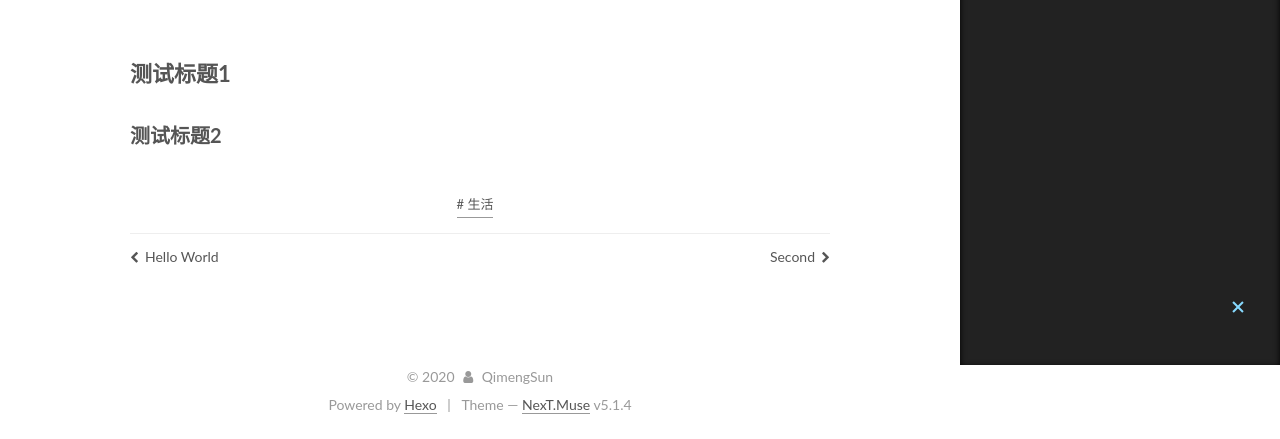
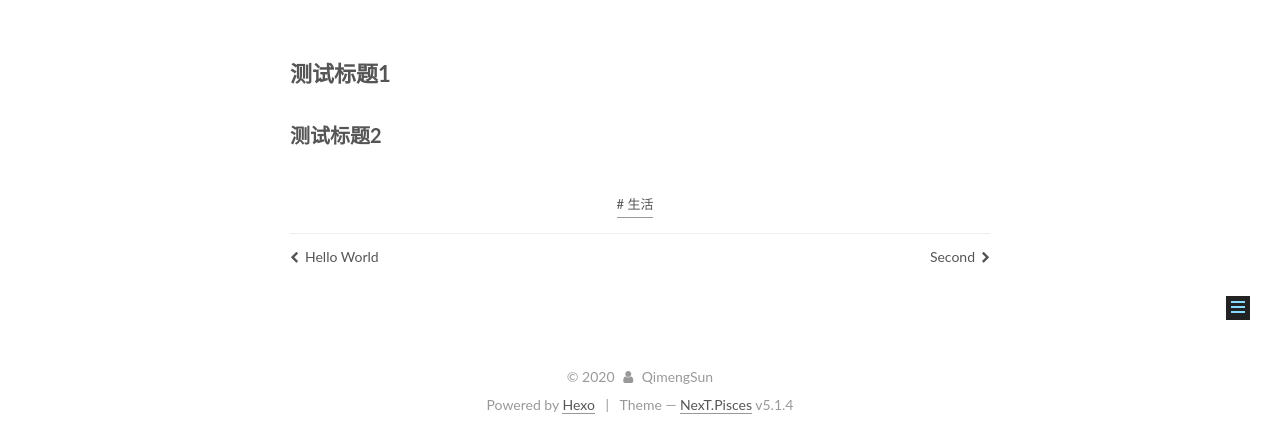
Before and after one commit to QimengSun/QimengSun.github.io, a plain HTML site: page 2020/05/15/First/index.html in a window 1280 px wide. Shown: the part 435-874 px from the top of the page. Drawn offline with Linux system fonts and the light colour scheme.

Commit message:
Site updated: 2020-05-16 20:50:08

```diff
--- a/2020/05/15/First/index.html
+++ b/2020/05/15/First/index.html
@@ -5,7 +5,7 @@
 
 
 
-<html class="theme-next muse use-motion" lang="en">
+<html class="theme-next pisces use-motion" lang="en">
 <head>
   <meta charset="UTF-8"/>
 <meta http-equiv="X-UA-Compatible" content="IE=edge" />
@@ -98,7 +98,7 @@
   var NexT = window.NexT || {};
   var CONFIG = {
     root: '/',
-    scheme: 'Muse',
+    scheme: 'Pisces',
     version: '5.1.4',
     sidebar: {"position":"left","display":"post","offset":12,"b2t":false,"scrollpercent":false,"onmobile":false},
     fancybox: true,
@@ -503,7 +503,7 @@
 
 
 
-  <div class="theme-info">Theme &mdash; <a class="theme-link" target="_blank" href="https://github.com/iissnan/hexo-theme-next">NexT.Muse</a> v5.1.4</div>
+  <div class="theme-info">Theme &mdash; <a class="theme-link" target="_blank" href="https://github.com/iissnan/hexo-theme-next">NexT.Pisces</a> v5.1.4</div>
 
 
 
@@ -604,6 +604,13 @@
 
 
 
+  <script type="text/javascript" src="/js/src/affix.js?v=5.1.4"></script>
+
+  <script type="text/javascript" src="/js/src/schemes/pisces.js?v=5.1.4"></script>
+
+
+
+
   <script type="text/javascript" src="/js/src/scrollspy.js?v=5.1.4"></script>
 <script type="text/javascript" src="/js/src/post-details.js?v=5.1.4"></script>
 
```
Also changed, not shown: 2020/05/15/Second/index.html (+10 -3 lines), 2020/05/15/hello-world/index.html (+10 -3 lines), archives/2020/05/index.html (+10 -3 lines), archives/2020/index.html (+10 -3 lines), archives/index.html (+10 -3 lines), index.html (+10 -3 lines), tags/生活/index.html (+10 -3 lines).
